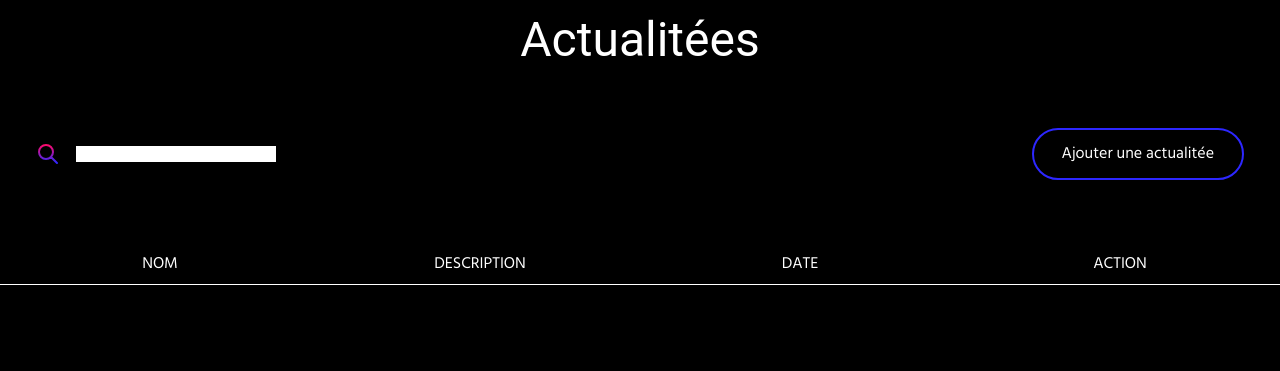
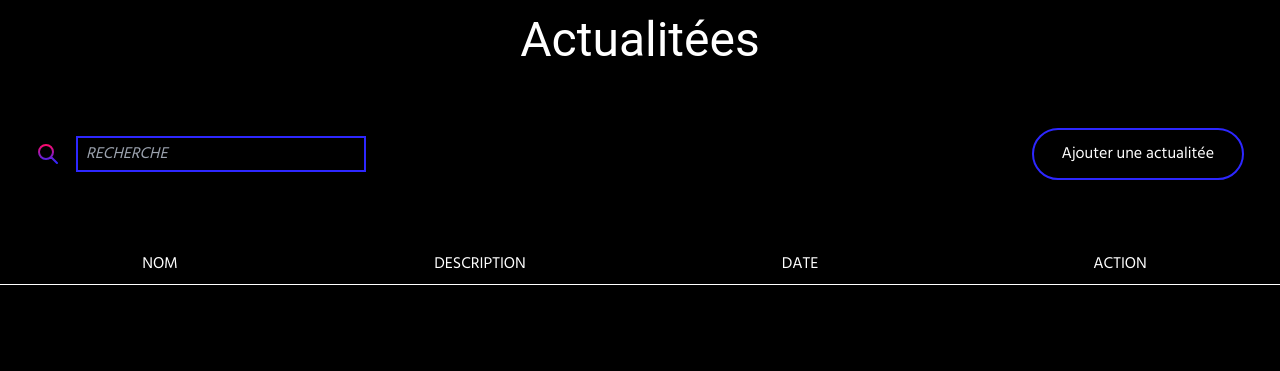
Before and after one commit to kbakazami/projet-bde-2022, a PHP site: page /admin/list-news in a window 1280 px wide. Shown: the part 64-435 px from the top of the page. Run offline with PHP 8.4, Linux system fonts and the light colour scheme; data that the repository does not hold is empty; style sheets or scripts are compiled from the project's sources; some web fonts are replaced.

Commit message:
Input type search css done

```diff
--- a/public/css/styles.css
+++ b/public/css/styles.css
@@ -123,7 +123,6 @@ h1
 .form-back input[type="datetime-local"],
 .form-back input[type="number"],
 .form-back input[type="date"]
-
 {
     @apply bg-transparent border-2 border-blue w-full lg:w-420 py-1.5 px-2 uppercase mb-4 lg:mb-0
 }
@@ -174,6 +173,11 @@ input[type="submit"]
     /*outline-0 w-full lg:w-auto uppercase mx-auto lg:px-12 py-2 rounded-full cursor-pointer*/
     /*font-expletus text-sm lg:text-base text-center*/
     @apply font-expletus text-sm lg:text-base
+}
+
+.inputSearchBack
+{
+    @apply bg-transparent border-2 border-blue w-full lg:w-290 py-1 px-2 uppercase placeholder:italic
 }
 
 .form-front input[type="date"]
--- a/templates/admin/category/list-category.html.twig
+++ b/templates/admin/category/list-category.html.twig
@@ -11,7 +11,7 @@
                 </div>
                 <div class="flex flex-col lg:flex-row lg:justify-between lg:items-center px-3 lg:px-9 py-8 lg:py-16">
                     <div class="flex flex-row items-center space-x-4">
-                        <svg xmlns="http://www.w3.org/2000/svg" class="h-6 w-6" fill="none" viewBox="0 0 24 24" stroke="url(#gradiant)" stroke-width="2">
+                        <svg xmlns="http://www.w3.org/2000/svg" class="h-8 w-8 lg:h-6 lg:w-6" fill="none" viewBox="0 0 24 24" stroke="url(#gradiant)" stroke-width="2">
                             <path stroke-linecap="round" stroke-linejoin="round" d="M21 21l-6-6m2-5a7 7 0 11-14 0 7 7 0 0114 0z" />
                             <defs>
                                 <linearGradient id="gradiant" x1="0%" y1="0%" x2="0%" y2="100%">
@@ -20,7 +20,7 @@
                                 </linearGradient>
                             </defs>
                         </svg>
-                        <input type="search" id="search" class="h-4">
+                        <input type="search" id="search" class="inputSearchBack" placeholder="Recherche">
                     </div>
                     <a href="/admin/form-create-category" class="button-add text-center mt-4 lg:mt-0">Ajouter une catégorie</a>
                 </div>
--- a/templates/admin/event/list-event.html.twig
+++ b/templates/admin/event/list-event.html.twig
@@ -11,7 +11,7 @@
             </div>
             <div class="flex flex-col lg:flex-row lg:justify-between lg:items-center px-3 lg:px-9 py-8 lg:py-16">
                 <div class="flex flex-row items-center space-x-4">
-                    <svg xmlns="http://www.w3.org/2000/svg" class="h-6 w-6" fill="none" viewBox="0 0 24 24" stroke="url(#gradiant)" stroke-width="2">
+                    <svg xmlns="http://www.w3.org/2000/svg" class="h-8 w-8 lg:h-6 lg:w-6" fill="none" viewBox="0 0 24 24" stroke="url(#gradiant)" stroke-width="2">
                         <path stroke-linecap="round" stroke-linejoin="round" d="M21 21l-6-6m2-5a7 7 0 11-14 0 7 7 0 0114 0z" />
                         <defs>
                             <linearGradient id="gradiant" x1="0%" y1="0%" x2="0%" y2="100%">
@@ -20,7 +20,7 @@
                             </linearGradient>
                         </defs>
                     </svg>
-                    <input type="search" id="search" class="h-4">
+                    <input type="search" id="search" class="inputSearchBack" placeholder="Recherche">
                 </div>
                 <a href="/admin/form-create-event" class="button-add text-center mt-4 lg:mt-0">Ajouter un événement</a>
             </div>
--- a/templates/admin/news/list-news.html.twig
+++ b/templates/admin/news/list-news.html.twig
@@ -12,7 +12,7 @@
             </div>
             <div class="flex flex-col lg:flex-row lg:justify-between lg:items-center px-3 lg:px-9 py-8 lg:py-16">
                 <div class="flex flex-row items-center space-x-4">
-                    <svg xmlns="http://www.w3.org/2000/svg" class="h-6 w-6" fill="none" viewBox="0 0 24 24" stroke="url(#gradiant)" stroke-width="2">
+                    <svg xmlns="http://www.w3.org/2000/svg" class="h-8 w-8 lg:h-6 lg:w-6" fill="none" viewBox="0 0 24 24" stroke="url(#gradiant)" stroke-width="2">
                         <path stroke-linecap="round" stroke-linejoin="round" d="M21 21l-6-6m2-5a7 7 0 11-14 0 7 7 0 0114 0z" />
                         <defs>
                             <linearGradient id="gradiant" x1="0%" y1="0%" x2="0%" y2="100%">
@@ -21,7 +21,7 @@
                             </linearGradient>
                         </defs>
                     </svg>
-                    <input type="search" id="search" class="h-4">
+                    <input type="search" id="search" class="inputSearchBack" placeholder="Recherche">
                 </div>
                 <a href="/admin/form-create-news" class="button-add text-center mt-4 lg:mt-0">Ajouter une actualitée</a>
             </div>
--- a/templates/admin/role/list-role.html.twig
+++ b/templates/admin/role/list-role.html.twig
@@ -13,7 +13,7 @@
             </div>
             <div class="flex flex-col lg:flex-row lg:justify-between lg:items-center px-3 lg:px-9 py-8 lg:py-16">
                 <div class="flex flex-row items-center space-x-4">
-                    <svg xmlns="http://www.w3.org/2000/svg" class="h-6 w-6" fill="none" viewBox="0 0 24 24" stroke="url(#gradiant)" stroke-width="2">
+                    <svg xmlns="http://www.w3.org/2000/svg" class="h-8 w-8 lg:h-6 lg:w-6" fill="none" viewBox="0 0 24 24" stroke="url(#gradiant)" stroke-width="2">
                         <path stroke-linecap="round" stroke-linejoin="round" d="M21 21l-6-6m2-5a7 7 0 11-14 0 7 7 0 0114 0z" />
                         <defs>
                             <linearGradient id="gradiant" x1="0%" y1="0%" x2="0%" y2="100%">
@@ -22,7 +22,7 @@
                             </linearGradient>
                         </defs>
                     </svg>
-                    <input type="search" id="search" class="h-4">
+                    <input type="search" id="search" class="inputSearchBack" placeholder="Recherche">
                 </div>
                 <a href="/admin/form-create-role" class="button-add text-center mt-4 lg:mt-0">Ajouter un rôle</a>
             </div>
--- a/templates/admin/user/list-user.html.twig
+++ b/templates/admin/user/list-user.html.twig
@@ -12,7 +12,7 @@
             </div>
             <div class="flex flex-col lg:flex-row lg:justify-between lg:items-center px-3 lg:px-9 py-8 lg:py-16">
                 <div class="flex flex-row items-center space-x-4">
-                    <svg xmlns="http://www.w3.org/2000/svg" class="h-6 w-6" fill="none" viewBox="0 0 24 24" stroke="url(#gradiant)" stroke-width="2">
+                    <svg xmlns="http://www.w3.org/2000/svg" class="h-8 w-8 lg:h-6 lg:w-6" fill="none" viewBox="0 0 24 24" stroke="url(#gradiant)" stroke-width="2">
                         <path stroke-linecap="round" stroke-linejoin="round" d="M21 21l-6-6m2-5a7 7 0 11-14 0 7 7 0 0114 0z" />
                         <defs>
                             <linearGradient id="gradiant" x1="0%" y1="0%" x2="0%" y2="100%">
@@ -21,7 +21,7 @@
                             </linearGradient>
                         </defs>
                     </svg>
-                    <input type="search" id="search" class="h-4">
+                    <input type="search" id="search" class="inputSearchBack" placeholder="Recherche">
                 </div>
                 <a href="/admin/form-create-user" class="button-add text-center mt-4 lg:mt-0">Ajouter un utilisateur</a>
             </div>
```
